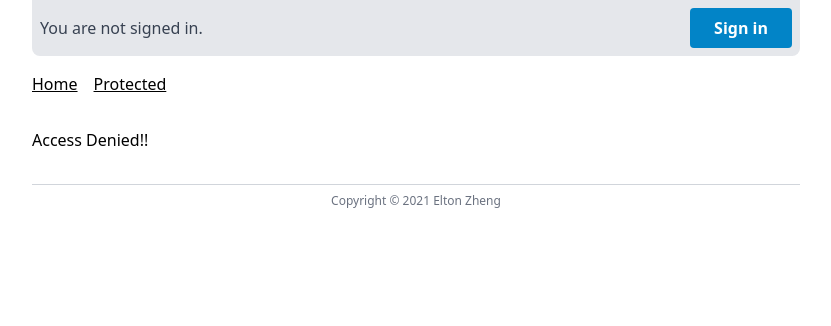
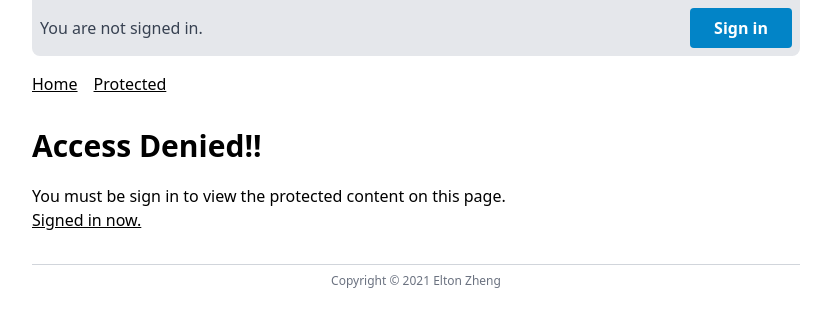
Before and after one commit to elton/auth-demo, a Next.js app: page /protected in a window 1280 px wide. Shown: the top 326 px of the page, without its empty margins (224-1055 px from the left). Built offline with nearby package versions, Linux system fonts and the light colour scheme; no server answers.

Commit message:
Fixed: fixed some minor bugs.

```diff
--- a/pages/api/examples/protected.js
+++ b/pages/api/examples/protected.js
@@ -9,7 +9,8 @@ const protectedPage = async (req, res) => {
     });
   } else {
     res.send({
-      error: 'You must be sign in to view the protected content on this page.',
+      content:
+        'You must be sign in to view the protected content on this page.',
     });
   }
 };
--- a/pages/protected.js
+++ b/pages/protected.js
@@ -1,5 +1,5 @@
 import { useState, useEffect } from 'react';
-import { useSession } from 'next-auth/client';
+import { useSession, signIn } from 'next-auth/client';
 import Layout from '../components/Layout';
 const Protected = () => {
   const [session, loading] = useSession();
@@ -8,7 +8,7 @@ const Protected = () => {
   useEffect(() => {
     const fetchData = async () => {
       const res = await fetch('api/examples/protected');
-      const data = res.json();
+      const data = await res.json();
       if (data.content) {
         setContent(data.content);
       }
@@ -22,7 +22,17 @@ const Protected = () => {
   if (!session) {
     return (
       <Layout>
-        <div>Access Denied!!</div>
+        <h1 className='text-3xl font-semibold mb-5'>Access Denied!!</h1>
+        <p>{content}</p>
+        <a
+          href='/api/auth/signin'
+          onClick={(e) => {
+            e.preventDefault();
+            signIn();
+          }}
+          className='underline'>
+          Signed in now.
+        </a>
       </Layout>
     );
   }
@@ -30,10 +40,8 @@ const Protected = () => {
   // If session exists, display content
   return (
     <Layout>
-      <h1>Protected Page</h1>
-      <p>
-        <strong>{content || '\u00a0'}</strong>
-      </p>
+      <h1 className='text-3xl font-semibold mb-5'>Protected Page</h1>
+      <p>{content || '\u00a0'}</p>
     </Layout>
   );
 };
```
